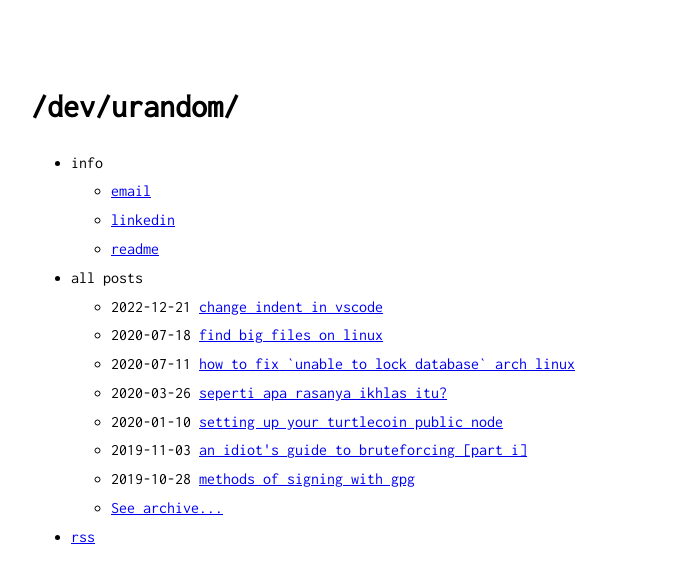
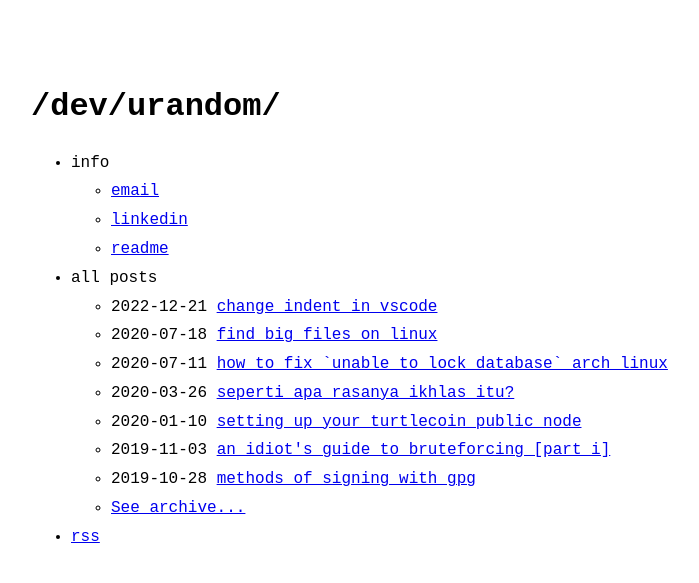
Before and after one commit to nikotidar/nikotidar.github.io, a Jekyll site: the page built from index.md, in a window 1280 px wide. Shown: the top 583 px of the page, without its empty margins (289-988 px from the left). Built offline with Jekyll 4.4.1, drawn with Linux system fonts in a browser that asks for light colours.

Commit message:
revert back fonts
Signed-off-by: Niko Tidar Lantang Perkasa <me.rndtx@gmail.com>

```diff
--- a/_sass/no-style-please.scss
+++ b/_sass/no-style-please.scss
@@ -28,7 +28,7 @@ html { height: 100%; }
 
 body {
   color: black;
-  font-family: Inconsolata;
+  font-family: monospace;
   font-size: 16px;
   line-height: 1.4;
   margin: 0;
```
